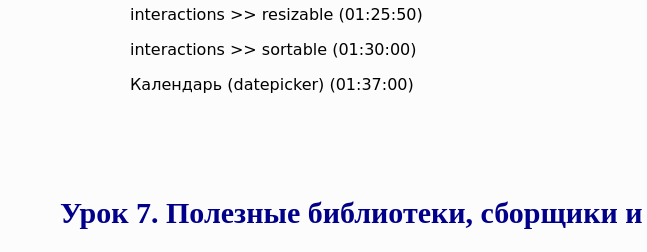
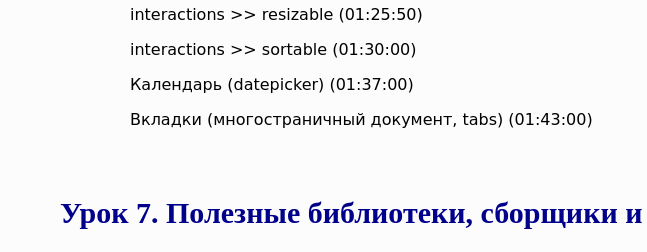
Before and after one commit to CuranderoRu/JavaScript2, a plain HTML site: page index.html in a window 1280 px wide. Shown: the part 2695-2947 px from the top of the page, 0-647 px from the left. Drawn offline with Linux system fonts and the light colour scheme.

Commit message:
26/02/2018-21:46

```diff
--- a/index.html
+++ b/index.html
@@ -135,6 +135,7 @@
                 <p class="left_margin">interactions >> resizable (01:25:50)</p>
                 <p class="left_margin">interactions >> sortable (01:30:00)</p>
                 <p class="left_margin">Календарь (datepicker) (01:37:00)</p>
+                <p class="left_margin">Вкладки (многостраничный документ, tabs) (01:43:00)</p>
 
             </div>
             <div class="materials">
```
